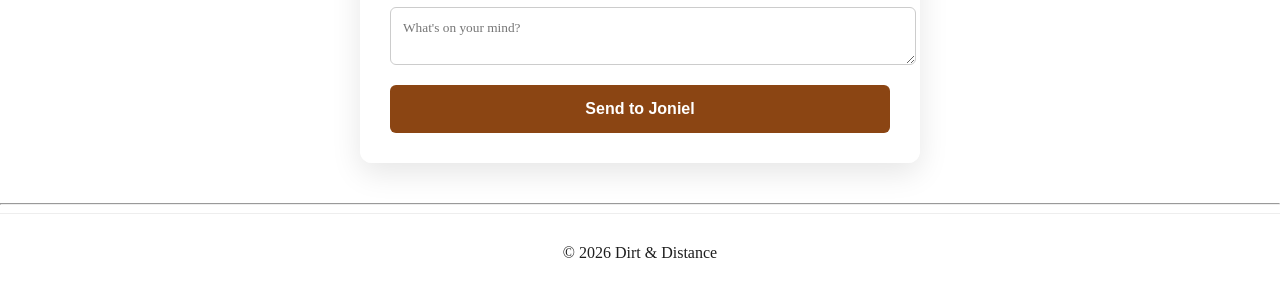
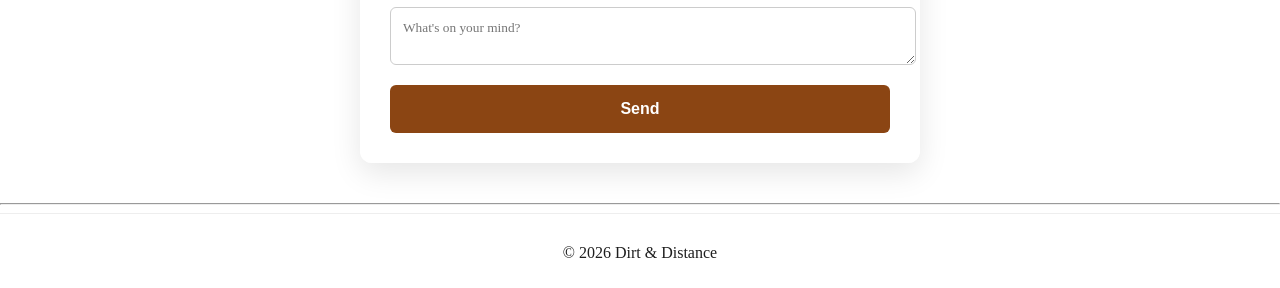
Before and after one commit to jonielrocio/jonielrocio.github.io, a Jekyll site: the page built from contact.html, in a window 1280 px wide. Shown: the part 895-1183 px from the top of the page. Built offline with Jekyll 4.4.1, drawn with Linux system fonts in a browser that asks for light colours.

Commit message:
Update contact.html

```diff
--- a/contact.html
+++ b/contact.html
@@ -32,7 +32,7 @@ title: Blog
         <label>Your Message:</label>
         <textarea name="message" placeholder="What's on your mind?" required></textarea>
 
-        <button type="submit" class="cme2">Send to Joniel</button>
+        <button type="submit" class="cme2">Send</button>
       </form>
     </div>
 
```
